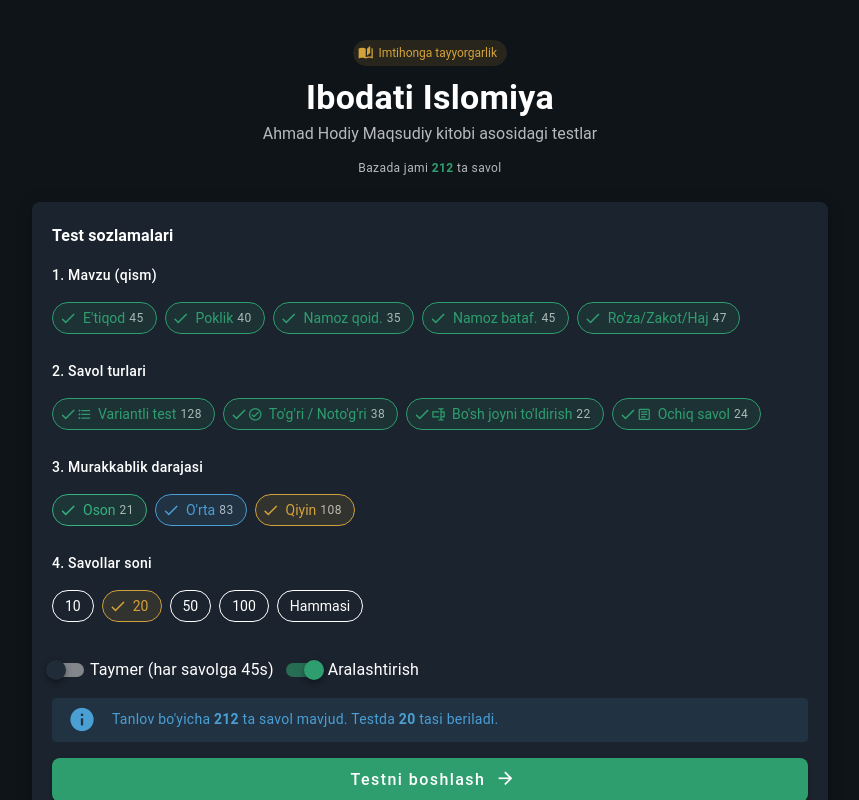
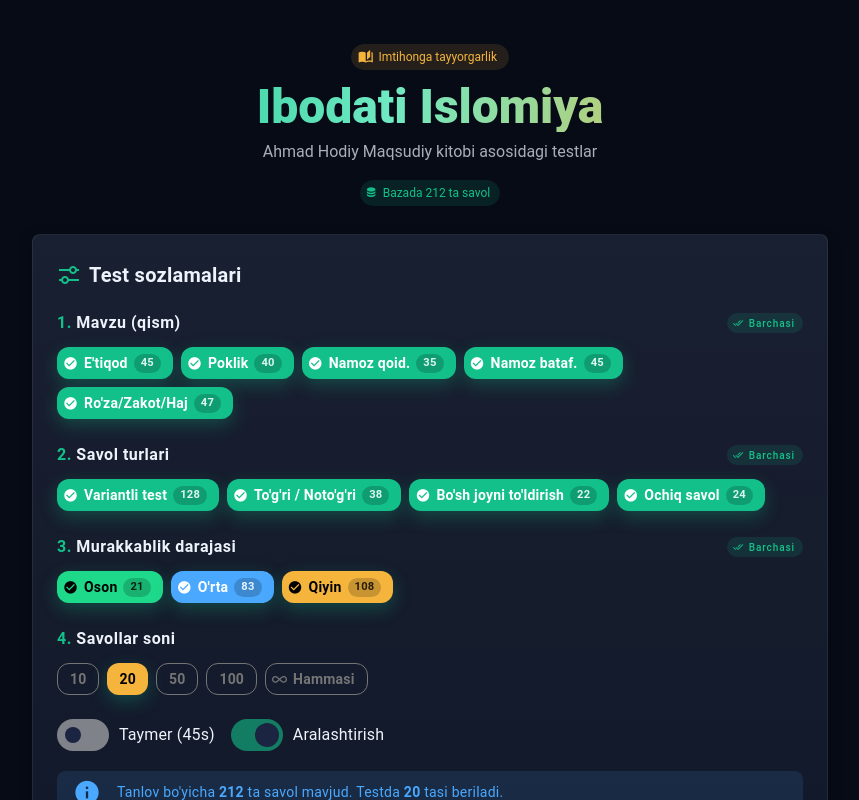
Before and after one commit to nizomovshoxrux/ibodati-islomiya-test, a Vue app: page / in a window 1280 px wide. Shown: the top 800 px of the page, without its empty margins (210-1069 px from the left). Built offline with nearby package versions, Linux system fonts and the light colour scheme.

Commit message:
UI: jonliroq ranglar, check-circle ikonkalar, 'Barchasi' tugmalari

```diff
--- a/src/components/StartView.vue
+++ b/src/components/StartView.vue
@@ -1,112 +1,166 @@
 <template>
   <div>
     <!-- Hero -->
-    <div class="text-center py-6">
-      <v-chip color="secondary" variant="tonal" size="small" class="mb-3">
+    <div class="text-center py-7">
+      <v-chip color="secondary" variant="tonal" size="small" class="mb-3 px-3" rounded="pill">
         <v-icon start icon="mdi-book-open-page-variant" /> Imtihonga tayyorgarlik
       </v-chip>
-      <h1 class="text-h4 font-weight-bold">Ibodati Islomiya</h1>
-      <p class="text-medium-emphasis mt-1">Ahmad Hodiy Maqsudiy kitobi asosidagi testlar</p>
-      <p class="text-caption text-medium-emphasis mt-3">
-        Bazada jami <b class="text-primary">{{ summary.total }}</b> ta savol
-      </p>
+      <h1 class="text-h4 text-sm-h3 brand-title">Ibodati Islomiya</h1>
+      <p class="text-medium-emphasis mt-2">Ahmad Hodiy Maqsudiy kitobi asosidagi testlar</p>
+      <v-chip class="mt-4" color="primary" variant="tonal" size="small" rounded="pill">
+        <v-icon start icon="mdi-database" size="small" /> Bazada {{ summary.total }} ta savol
+      </v-chip>
     </div>
 
     <!-- Sozlamalar -->
-    <v-card class="pa-4 pa-sm-5 mb-4" elevation="6">
-      <div class="text-subtitle-1 font-weight-bold mb-4">Test sozlamalari</div>
+    <v-card class="pa-4 pa-sm-6 mb-4" elevation="8">
+      <div class="d-flex align-center mb-5">
+        <v-icon icon="mdi-tune-variant" color="primary" class="me-2" />
+        <span class="text-h6 font-weight-bold">Test sozlamalari</span>
+      </div>
 
       <!-- Mavzu -->
-      <div class="mb-5">
-        <div class="text-body-2 font-weight-medium mb-2">1. Mavzu (qism)</div>
-        <v-chip-group v-model="selParts" multiple column>
+      <div class="mb-6">
+        <div class="d-flex align-center mb-3">
+          <span class="text-body-1 font-weight-bold"><span class="text-primary">1.</span> Mavzu (qism)</span>
+          <v-spacer />
+          <v-btn
+            size="x-small" variant="tonal" rounded="pill"
+            :color="allParts ? 'primary' : 'grey'"
+            @click="toggleAll(selParts, allPartIds)"
+          >
+            <v-icon start :icon="allParts ? 'mdi-check-all' : 'mdi-select-all'" size="small" />
+            Barchasi
+          </v-btn>
+        </div>
+        <div class="d-flex flex-wrap ga-2">
           <v-chip
-            v-for="p in PARTS" :key="p.id" :value="p.id"
-            filter variant="outlined" color="primary"
+            v-for="p in PARTS" :key="p.id"
+            class="sel-chip" :class="{ 'is-on': selParts.includes(p.id) }"
+            :variant="selParts.includes(p.id) ? 'flat' : 'outlined'"
+            :color="selParts.includes(p.id) ? 'primary' : 'grey-darken-1'"
+            @click="toggle(selParts, p.id)"
           >
-            {{ p.short }}
-            <span class="text-caption ms-1 text-medium-emphasis">{{ summary.byPart[p.id] || 0 }}</span>
+            <v-icon start :icon="selParts.includes(p.id) ? 'mdi-check-circle' : 'mdi-circle-outline'" size="small" />
+            {{ p.short }}<span class="cnt">{{ summary.byPart[p.id] || 0 }}</span>
           </v-chip>
-        </v-chip-group>
+        </div>
       </div>
 
       <!-- Tur -->
-      <div class="mb-5">
-        <div class="text-body-2 font-weight-medium mb-2">2. Savol turlari</div>
-        <v-chip-group v-model="selTypes" multiple column>
+      <div class="mb-6">
+        <div class="d-flex align-center mb-3">
+          <span class="text-body-1 font-weight-bold"><span class="text-primary">2.</span> Savol turlari</span>
+          <v-spacer />
+          <v-btn
+            size="x-small" variant="tonal" rounded="pill"
+            :color="allTypes ? 'primary' : 'grey'"
+            @click="toggleAll(selTypes, allTypeIds)"
+          >
+            <v-icon start :icon="allTypes ? 'mdi-check-all' : 'mdi-select-all'" size="small" />
+            Barchasi
+          </v-btn>
+        </div>
+        <div class="d-flex flex-wrap ga-2">
           <v-chip
-            v-for="t in TYPES" :key="t.id" :value="t.id"
-            filter variant="outlined" color="primary"
+            v-for="t in TYPES" :key="t.id"
+            class="sel-chip" :class="{ 'is-on': selTypes.includes(t.id) }"
+            :variant="selTypes.includes(t.id) ? 'flat' : 'outlined'"
+            :color="selTypes.includes(t.id) ? 'primary' : 'grey-darken-1'"
+            @click="toggle(selTypes, t.id)"
           >
-            <v-icon start :icon="t.icon" size="small" /> {{ t.name }}
-            <span class="text-caption ms-1 text-medium-emphasis">{{ summary.byType[t.id] || 0 }}</span>
+            <v-icon start :icon="selTypes.includes(t.id) ? 'mdi-check-circle' : t.icon" size="small" />
+            {{ t.name }}<span class="cnt">{{ summary.byType[t.id] || 0 }}</span>
           </v-chip>
-        </v-chip-group>
+        </div>
       </div>
 
       <!-- Daraja -->
-      <div class="mb-5">
-        <div class="text-body-2 font-weight-medium mb-2">3. Murakkablik darajasi</div>
-        <v-chip-group v-model="selDiffs" multiple column>
+      <div class="mb-6">
+        <div class="d-flex align-center mb-3">
+          <span class="text-body-1 font-weight-bold"><span class="text-primary">3.</span> Murakkablik darajasi</span>
+          <v-spacer />
+          <v-btn
+            size="x-small" variant="tonal" rounded="pill"
+            :color="allDiffs ? 'primary' : 'grey'"
+            @click="toggleAll(selDiffs, allDiffIds)"
+          >
+            <v-icon start :icon="allDiffs ? 'mdi-check-all' : 'mdi-select-all'" size="small" />
+            Barchasi
+          </v-btn>
+        </div>
+        <div class="d-flex flex-wrap ga-2">
           <v-chip
-            v-for="d in DIFFICULTIES" :key="d.id" :value="d.id"
-            filter variant="outlined" :color="d.color"
+            v-for="d in DIFFICULTIES" :key="d.id"
+            class="sel-chip" :class="{ 'is-on': selDiffs.includes(d.id) }"
+            :variant="selDiffs.includes(d.id) ? 'flat' : 'outlined'"
+            :color="selDiffs.includes(d.id) ? d.color : 'grey-darken-1'"
+            @click="toggle(selDiffs, d.id)"
           >
-            {{ d.name }}
-            <span class="text-caption ms-1 text-medium-emphasis">{{ summary.byDiff[d.id] || 0 }}</span>
+            <v-icon start :icon="selDiffs.includes(d.id) ? 'mdi-check-circle' : 'mdi-circle-outline'" size="small" />
+            {{ d.name }}<span class="cnt">{{ summary.byDiff[d.id] || 0 }}</span>
           </v-chip>
-        </v-chip-group>
+        </div>
       </div>
 
       <!-- Savol soni -->
       <div class="mb-5">
-        <div class="text-body-2 font-weight-medium mb-2">4. Savollar soni</div>
-        <v-chip-group v-model="selCount" mandatory>
-          <v-chip v-for="c in COUNTS" :key="c" :value="c" filter variant="outlined" color="secondary">{{ c }}</v-chip>
-          <v-chip :value="'all'" filter variant="outlined" color="secondary">Hammasi</v-chip>
-        </v-chip-group>
+        <div class="text-body-1 font-weight-bold mb-3"><span class="text-primary">4.</span> Savollar soni</div>
+        <div class="d-flex flex-wrap ga-2">
+          <v-chip
+            v-for="c in COUNTS" :key="c"
+            class="sel-chip" :class="{ 'is-on': selCount === c }"
+            :variant="selCount === c ? 'flat' : 'outlined'"
+            :color="selCount === c ? 'secondary' : 'grey-darken-1'"
+            @click="selCount = c"
+          >{{ c }}</v-chip>
+          <v-chip
+            class="sel-chip" :class="{ 'is-on': selCount === 'all' }"
+            :variant="selCount === 'all' ? 'flat' : 'outlined'"
+            :color="selCount === 'all' ? 'secondary' : 'grey-darken-1'"
+            @click="selCount = 'all'"
+          ><v-icon start icon="mdi-infinity" size="small" /> Hammasi</v-chip>
+        </div>
       </div>
 
       <!-- Variantlar -->
-      <div class="d-flex flex-wrap ga-4 mb-2">
-        <v-switch v-model="useTimer" color="primary" density="compact" hide-details
-          label="Taymer (har savolga 45s)" />
-        <v-switch v-model="useShuffle" color="primary" density="compact" hide-details
+      <div class="d-flex flex-wrap ga-4 mb-4">
+        <v-switch v-model="useTimer" color="primary" density="compact" hide-details inset
+          label="Taymer (45s)" />
+        <v-switch v-model="useShuffle" color="primary" density="compact" hide-details inset
           label="Aralashtirish" />
       </div>
 
-      <!-- Mavjudlik haqida -->
+      <!-- Mavjudlik -->
       <v-alert
         :type="available === 0 ? 'warning' : 'info'"
-        variant="tonal" density="compact" class="mb-4 text-body-2"
+        variant="tonal" density="compact" class="mb-4 text-body-2" rounded="lg"
       >
         <template v-if="available === 0">
           Tanlangan shartlar bo'yicha savol topilmadi. Filtrlarni kengaytiring.
         </template>
         <template v-else>
-          Tanlov bo'yicha <b>{{ available }}</b> ta savol mavjud.
-          Testda <b>{{ effectiveCount }}</b> tasi beriladi.
+          Tanlov bo'yicha <b>{{ available }}</b> ta savol mavjud. Testda <b>{{ effectiveCount }}</b> tasi beriladi.
         </template>
       </v-alert>
 
       <v-btn
-        block size="large" color="primary"
-        :disabled="available === 0"
-        @click="start"
+        block size="x-large" color="primary" class="glow-btn font-weight-bold"
+        :disabled="available === 0" @click="start"
       >
         Testni boshlash
-        <v-icon end icon="mdi-arrow-right" />
+        <v-icon end icon="mdi-arrow-right-circle" />
       </v-btn>
     </v-card>
 
     <!-- Qo'shimcha -->
-    <v-card class="pa-2 mb-4" variant="tonal">
+    <v-card class="pa-2 mb-4" variant="tonal" color="surface-bright">
       <div class="d-flex flex-wrap ga-2 justify-center">
         <v-btn variant="text" size="small" :disabled="bookmarks.length === 0" @click="$emit('bookmarks', bookmarks.slice())">
           <v-icon start icon="mdi-star" color="secondary" /> Belgilangan ({{ bookmarks.length }})
         </v-btn>
         <v-btn variant="text" size="small" @click="$emit('stats')">
-          <v-icon start icon="mdi-chart-bar" /> Statistika
+          <v-icon start icon="mdi-chart-bar" color="primary" /> Statistika
         </v-btn>
       </div>
     </v-card>
@@ -127,13 +181,31 @@ const emit = defineEmits(['start', 'bookmarks', 'stats'])
 
 const summary = bankSummary()
 
-// Sukut bo'yicha: barcha qism, barcha tur, barcha daraja, 20 ta
-const selParts = ref(PARTS.map(p => p.id))
-const selTypes = ref(TYPES.map(t => t.id))
-const selDiffs = ref(DIFFICULTIES.map(d => d.id))
+const allPartIds = PARTS.map(p => p.id)
+const allTypeIds = TYPES.map(t => t.id)
+const allDiffIds = DIFFICULTIES.map(d => d.id)
+
+// Sukut bo'yicha hammasi tanlangan, 20 ta
+const selParts = ref([...allPartIds])
+const selTypes = ref([...allTypeIds])
+const selDiffs = ref([...allDiffIds])
 const selCount = ref(20)
 const useTimer = ref(false)
 const useShuffle = ref(true)
+
+const allParts = computed(() => selParts.value.length === allPartIds.length)
+const allTypes = computed(() => selTypes.value.length === allTypeIds.length)
+const allDiffs = computed(() => selDiffs.value.length === allDiffIds.length)
+
+function toggle (list, val) {
+  const i = list.indexOf(val)
+  if (i === -1) list.push(val)
+  else if (list.length > 1) list.splice(i, 1) // kamida bittasi qolsin
+}
+function toggleAll (list, all) {
+  if (list.length === all.length) { list.splice(1, list.length - 1) } // bittaga tushir
+  else { list.splice(0, list.length, ...all) }                        // hammasini tanla
+}
 
 const available = computed(() => filterQuestions({
   parts: selParts.value, types: selTypes.value, difficulties: selDiffs.value
--- a/src/main.js
+++ b/src/main.js
@@ -16,16 +16,19 @@ const vuetify = createVuetify({
       ibodatDark: {
         dark: true,
         colors: {
-          background: '#0f1419',
-          surface: '#1b232e',
-          'surface-bright': '#212c39',
-          primary: '#2f9e6f',
-          secondary: '#d4a23a',
-          accent: '#d4a23a',
-          error: '#e0564f',
-          success: '#36b37e',
-          info: '#4a9fd4',
-          warning: '#d4a23a'
+          background: '#070b16',
+          surface: '#111829',
+          'surface-bright': '#1b2440',
+          'surface-light': '#243056',
+          primary: '#13c08a',
+          secondary: '#f5b53d',
+          accent: '#22d3a8',
+          error: '#f25c54',
+          success: '#1ed98a',
+          info: '#4aa8ff',
+          warning: '#f5b53d',
+          'on-surface': '#eef3fb',
+          'on-background': '#eef3fb'
         }
       }
     }
--- a/src/styles/app.css
+++ b/src/styles/app.css
@@ -1,24 +1,54 @@
 html { overflow-y: auto; }
+
 body {
   background:
-    radial-gradient(1200px 600px at 50% -10%, #1c2a25 0%, #0f1419 55%) fixed;
+    radial-gradient(900px 500px at 12% -8%, rgba(19,192,138,.18) 0%, transparent 55%),
+    radial-gradient(800px 500px at 100% 0%, rgba(245,181,61,.12) 0%, transparent 50%),
+    radial-gradient(1000px 700px at 50% 110%, rgba(19,192,138,.10) 0%, transparent 55%),
+    #070b16 fixed;
 }
 #app { min-height: 100vh; }
 
-/* O'qishni qulayroq qilish uchun savol matni */
-.q-text { line-height: 1.55; font-weight: 600; }
+/* Kartalarga nozik gradient va ramка */
+.v-card {
+  background-image: linear-gradient(180deg, rgba(255,255,255,.035), rgba(255,255,255,0)) !important;
+  border: 1px solid rgba(255,255,255,.07) !important;
+  backdrop-filter: blur(4px);
+}
+
+/* Asosiy tugmaga yengil "glow" */
+.glow-btn { box-shadow: 0 8px 26px rgba(19,192,138,.35) !important; }
+
+/* O'qish uchun savol matni */
+.q-text { line-height: 1.55; font-weight: 700; letter-spacing: .2px; }
 .q-text .blank {
-  color: #d4a23a; letter-spacing: 2px; font-weight: 700;
+  color: #f5b53d; letter-spacing: 2px; font-weight: 800;
+}
+
+/* Tanlov chiplari — professional ko'rinish */
+.sel-chip {
+  border-radius: 12px !important;
+  font-weight: 600 !important;
+  transition: transform .12s ease, box-shadow .15s ease, background .15s ease !important;
+  letter-spacing: .2px;
+}
+.sel-chip:hover { transform: translateY(-1px); }
+.sel-chip.is-on { box-shadow: 0 6px 18px rgba(19,192,138,.28); }
+.sel-chip .cnt {
+  font-size: .7rem; font-weight: 700; opacity: .85; margin-inline-start: 6px;
+  padding: 1px 7px; border-radius: 999px; background: rgba(0,0,0,.22);
 }
 
 /* Variant tugmalari uzun matnda chiroyli o'ralsin */
 .opt-btn {
   white-space: normal !important;
   height: auto !important;
-  min-height: 52px;
+  min-height: 56px;
   text-align: start;
-  padding-top: 12px !important;
-  padding-bottom: 12px !important;
+  padding-top: 13px !important;
+  padding-bottom: 13px !important;
+  border-radius: 14px !important;
+  font-weight: 600;
 }
 .opt-btn .v-btn__content { width: 100%; justify-content: flex-start; }
 
@@ -26,13 +56,22 @@ body {
 .arabic { direction: rtl; font-size: 1.15em; line-height: 2; }
 
 /* Animatsiya */
-.fade-enter-active, .fade-leave-active { transition: opacity .2s ease, transform .2s ease; }
-.fade-enter-from { opacity: 0; transform: translateY(8px); }
+.fade-enter-active, .fade-leave-active { transition: opacity .22s ease, transform .22s ease; }
+.fade-enter-from { opacity: 0; transform: translateY(10px); }
 .fade-leave-to { opacity: 0; }
 
 /* Mobil safe-area (notch) */
 .safe-pad { padding-bottom: env(safe-area-inset-bottom); }
 
 /* Scrollbar */
-::-webkit-scrollbar { width: 8px; }
-::-webkit-scrollbar-thumb { background: #2c3947; border-radius: 8px; }
+::-webkit-scrollbar { width: 9px; }
+::-webkit-scrollbar-thumb { background: #243056; border-radius: 8px; }
+::-webkit-scrollbar-thumb:hover { background: #2e3c66; }
+
+/* Sarlavhaga gradient matn */
+.brand-title {
+  background: linear-gradient(92deg, #13c08a 0%, #6fe9c2 45%, #f5b53d 100%);
+  -webkit-background-clip: text; background-clip: text;
+  -webkit-text-fill-color: transparent;
+  font-weight: 800; letter-spacing: .5px;
+}
```
